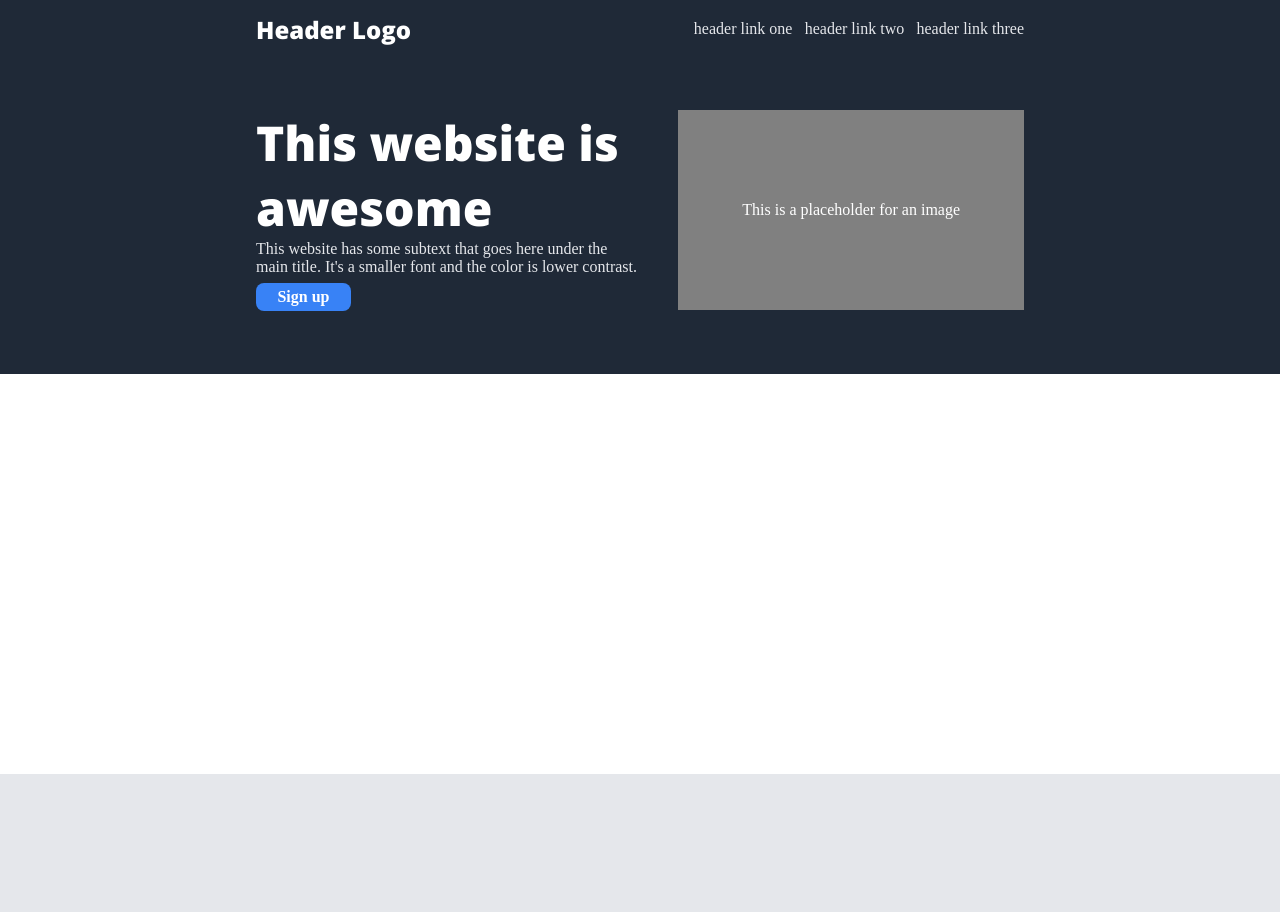
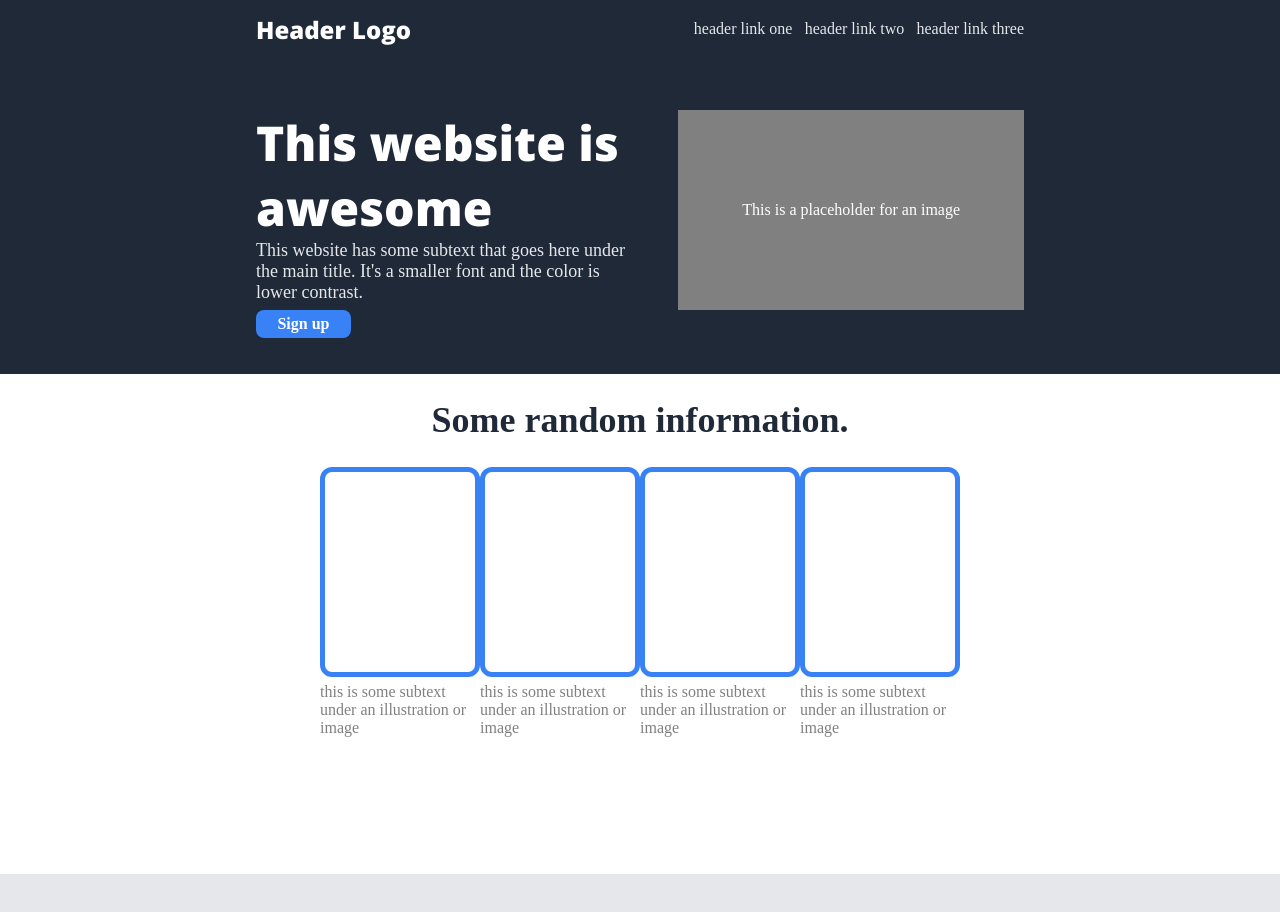
Before and after one commit to 6ri4n/TOP-landing-page, a plain HTML site: page index.html in a window 1280 px wide. Shown: the top 912 px of the page. Drawn offline with nearby package versions, Linux system fonts and the light colour scheme.

Commit message:
content2

```diff
--- a/content1.css
+++ b/content1.css
@@ -1,3 +1,7 @@
+h1 {
+    margin: 0;
+}
+
 .content1 {
     height: 200px;
     display: flex;
@@ -21,6 +25,7 @@
 
 .signup-desc {
     color: #E5E7EB;
+    font-size: 18px;
 }
 
 .signup-button {
--- a/content2.css
+++ b/content2.css
@@ -1,4 +1,45 @@
+h2 {
+    margin: 0;
+}
+
 .content2 {
-    height: 400px;
+    height: 500px;
     background-color: white;
 }
+
+.random-info {
+    font-size: 36px;
+    display: flex;
+    justify-content: center;
+    padding: 2% 0;
+    color: #1F2937;
+}
+
+.boxes {
+    display: flex;
+    margin: 0 25%;
+    justify-content: space-between;
+}
+
+.box1,
+.box2,
+.box3,
+.box4 {
+    border: 5px solid #3882F6;
+    border-radius: 12px;
+    width: 200px;
+    height: 200px;
+}
+
+.box-text {
+    display: flex;
+    margin: 0 25%;
+    justify-content: space-between;
+}
+
+p {
+    margin: 0;
+    color: gray;
+    width: 210px;
+    padding: 1% 0;
+}
--- a/index.html
+++ b/index.html
@@ -36,7 +36,7 @@
 
     <section class="content1">
         <div class="signup">
-            <div class="signup-title">This website is awesome</div>
+            <h1 class="signup-title">This website is awesome</h1>
 
             <div class="signup-desc">
                 This website has some subtext that goes here under the main title. It's a smaller font and the color is
@@ -50,6 +50,21 @@
     </section>
 
     <section class="content2">
+        <h2 class="random-info">Some random information.</h2>
+
+        <div class="boxes">
+            <div class="box1"></div>
+            <div class="box2"></div>
+            <div class="box3"></div>
+            <div class="box4"></div>
+        </div>
+
+        <div class="box-text">
+            <p>this is some subtext under an illustration or image</p>
+            <p>this is some subtext under an illustration or image</p>
+            <p>this is some subtext under an illustration or image</p>
+            <p>this is some subtext under an illustration or image</p>
+        </div>
     </section>
 
     <section class="content3">
```
